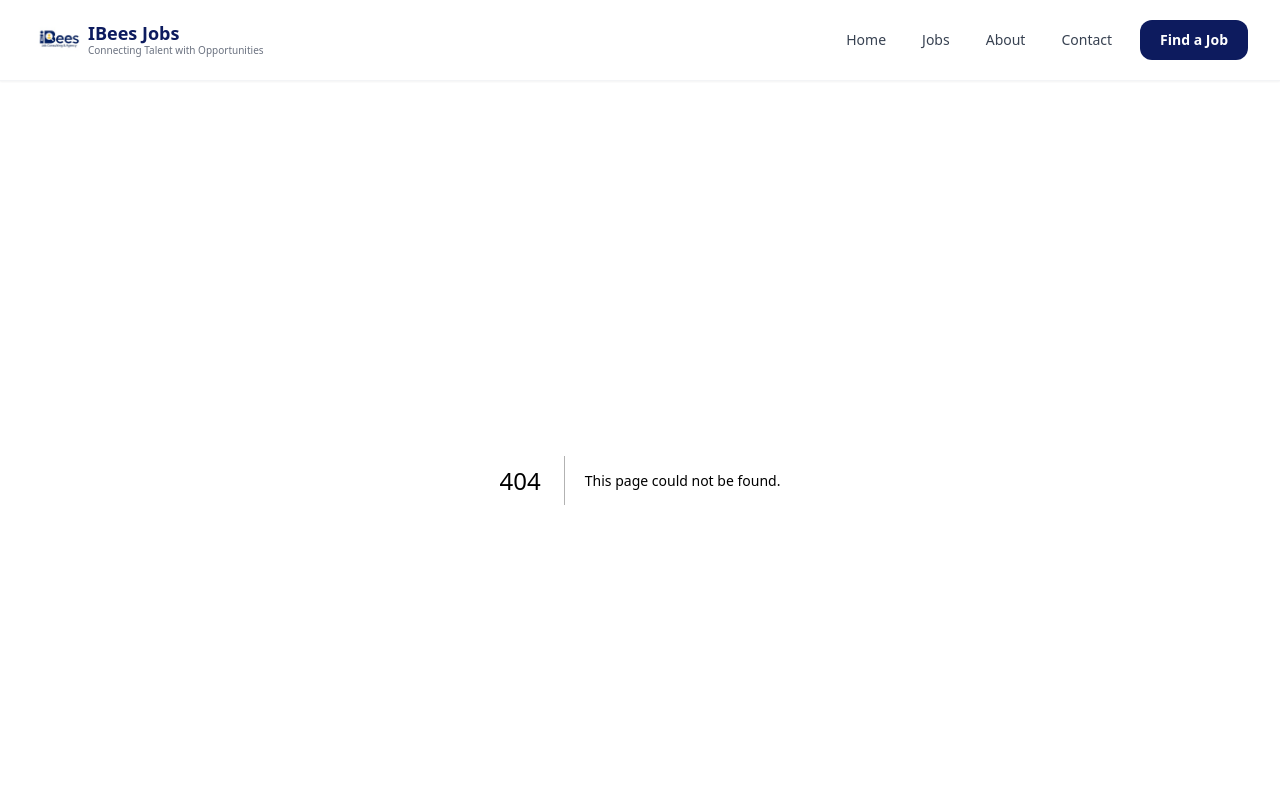
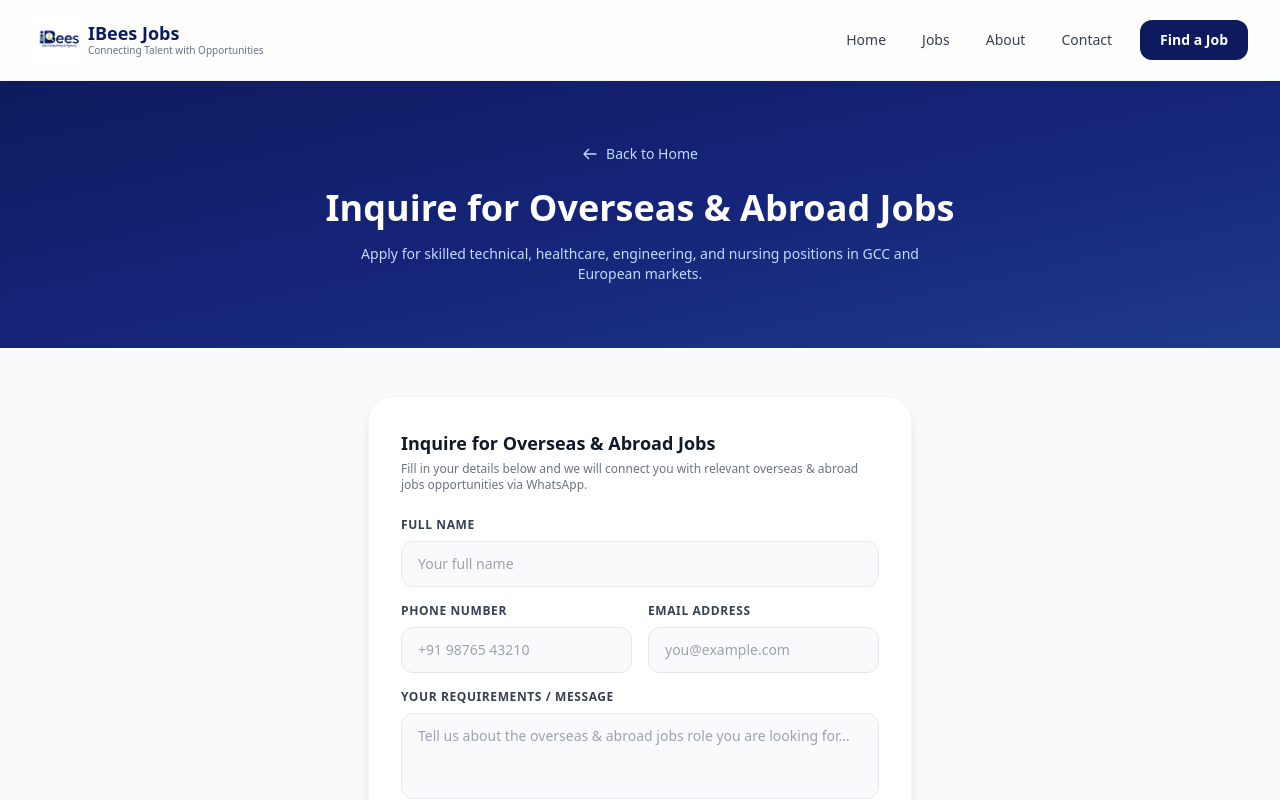
Before and after one commit to yantrixatech-svg/ibeesjobs, a Next.js app: page /inquire/abroad in a window 1280 px wide. Before the commit this address had no page. Shown: the top 800 px of the page. Built offline with nearby package versions, Linux system fonts and the light colour scheme.

Commit message:
Convert domain inquiry forms to separate pages (/inquire/it, /inquire/office, /inquire/abroad)

```diff
--- /dev/null
+++ b/src/app/inquire/[domain]/page.tsx
@@ -0,0 +1,67 @@
+import Link from 'next/link';
+import InquiryForm from '@/components/InquiryForm';
+
+export function generateStaticParams() {
+  return [
+    { domain: 'it' },
+    { domain: 'office' },
+    { domain: 'abroad' },
+  ];
+}
+
+const DOMAIN_INFO: Record<string, { label: string; desc: string }> = {
+  it: {
+    label: 'IT & Tech Jobs',
+    desc: 'Register your profile for development, system administration, and digital technology placements.',
+  },
+  office: {
+    label: 'Office & Non-IT Jobs',
+    desc: 'Submit your details for administration, accounting, corporate sales, and customer relations roles.',
+  },
+  abroad: {
+    label: 'Overseas & Abroad Jobs',
+    desc: 'Apply for skilled technical, healthcare, engineering, and nursing positions in GCC and European markets.',
+  },
+};
+
+export default function DomainInquiryPage({ params }: { params: { domain: string } }) {
+  const info = DOMAIN_INFO[params.domain] || null;
+
+  if (!info) {
+    return (
+      <div className="min-h-screen flex flex-col items-center justify-center bg-gray-50 px-4">
+        <div className="text-5xl mb-4">😕</div>
+        <h2 className="text-2xl font-bold text-gray-900 mb-2">Inquiry Domain Not Found</h2>
+        <p className="text-gray-500 mb-6 text-center max-w-sm">Please select a valid recruitment domain to submit your inquiry.</p>
+        <Link href="/" className="px-6 py-3 bg-[#0D1B5E] text-white rounded-xl hover:bg-[#1a2d7c] transition-all font-semibold active:scale-95 shadow-md">
+          Back to Home
+        </Link>
+      </div>
+    );
+  }
+
+  return (
+    <div className="min-h-screen bg-gray-50">
+      {/* Header Banner */}
+      <section className="bg-gradient-to-br from-[#0D1B5E] via-[#152478] to-[#1e3a8a] text-white py-12 md:py-16">
+        <div className="max-w-3xl mx-auto px-4 sm:px-6 lg:px-8 text-center">
+          <Link href="/" className="inline-flex items-center gap-2 text-sm text-blue-200 hover:text-white transition-colors mb-6 font-medium">
+            <svg className="w-4 h-4" fill="none" stroke="currentColor" viewBox="0 0 24 24"><path strokeLinecap="round" strokeLinejoin="round" strokeWidth={2} d="M10 19l-7-7m0 0l7-7m-7 7h18" /></svg>
+            Back to Home
+          </Link>
+          <h1 className="text-2xl sm:text-3xl md:text-4xl font-extrabold leading-tight mb-4">
+            Inquire for {info.label}
+          </h1>
+          <p className="text-sm text-blue-200 max-w-xl mx-auto">
+            {info.desc}
+          </p>
+        </div>
+      </section>
+
+      {/* Form Container */}
+      <section className="max-w-xl mx-auto px-4 py-12">
+        <InquiryForm domain={params.domain} domainLabel={info.label} />
+      </section>
+    </div>
+  );
+}
--- a/src/app/page.tsx
+++ b/src/app/page.tsx
@@ -2,7 +2,6 @@ import Link from 'next/link';
 import Image from 'next/image';
 import { STATIC_JOBS, COMPANY, getSectorForCategory, BASE_PATH } from '@/lib/constants';
 import LatestJobsGrid from '@/components/LatestJobsGrid';
-import InquiryForm from '@/components/InquiryForm';
 
 const stats = [
   { value: `${STATIC_JOBS.length}`, label: 'Live Jobs Available' },
@@ -147,7 +146,7 @@ export default function Home() {
               <p className="text-xs sm:text-sm text-gray-500 leading-relaxed mb-4">
                 Sourcing developers, project managers, database administrators, and QA specialists for IT firms in Technopark Thiruvananthapuram and Infopark Kochi.
               </p>
-              <a href="#inquiry-it" className="inline-flex items-center gap-1.5 text-xs font-bold text-[#0D1B5E] hover:underline uppercase tracking-wider">Inquire Tech Jobs <svg className="w-3.5 h-3.5" fill="none" stroke="currentColor" viewBox="0 0 24 24"><path strokeLinecap="round" strokeLinejoin="round" strokeWidth={2} d="M19 9l-7 7-7-7" /></svg></a>
+              <Link href="/inquire/it" className="inline-flex items-center gap-1.5 text-xs font-bold text-[#0D1B5E] hover:underline uppercase tracking-wider">Inquire Tech Jobs <svg className="w-3.5 h-3.5" fill="none" stroke="currentColor" viewBox="0 0 24 24"><path strokeLinecap="round" strokeLinejoin="round" strokeWidth={2} d="M9 5l7 7-7 7" /></svg></Link>
             </div>
             <div className="bg-gray-50 rounded-2xl p-8 border border-gray-100 hover:shadow-xl hover:border-blue-100 transition-all duration-300">
               <div className="w-12 h-12 bg-blue-50 text-[#0D1B5E] rounded-xl flex items-center justify-center mb-6">
@@ -157,7 +156,7 @@ export default function Home() {
               <p className="text-xs sm:text-sm text-gray-500 leading-relaxed mb-4">
                 Placing administrative officers, executive assistants, corporate accountants, sales representatives, and customer managers in commercial sectors.
               </p>
-              <a href="#inquiry-office" className="inline-flex items-center gap-1.5 text-xs font-bold text-[#0D1B5E] hover:underline uppercase tracking-wider">Inquire Office Jobs <svg className="w-3.5 h-3.5" fill="none" stroke="currentColor" viewBox="0 0 24 24"><path strokeLinecap="round" strokeLinejoin="round" strokeWidth={2} d="M19 9l-7 7-7-7" /></svg></a>
+              <Link href="/inquire/office" className="inline-flex items-center gap-1.5 text-xs font-bold text-[#0D1B5E] hover:underline uppercase tracking-wider">Inquire Office Jobs <svg className="w-3.5 h-3.5" fill="none" stroke="currentColor" viewBox="0 0 24 24"><path strokeLinecap="round" strokeLinejoin="round" strokeWidth={2} d="M9 5l7 7-7 7" /></svg></Link>
             </div>
             <div className="bg-gray-50 rounded-2xl p-8 border border-gray-100 hover:shadow-xl hover:border-blue-100 transition-all duration-300">
               <div className="w-12 h-12 bg-blue-50 text-[#0D1B5E] rounded-xl flex items-center justify-center mb-6">
@@ -167,15 +166,8 @@ export default function Home() {
               <p className="text-xs sm:text-sm text-gray-500 leading-relaxed mb-4">
                 Assisting skilled workers, technicians, healthcare nurses, and structural engineers secure placements in GCC and European markets.
               </p>
-              <a href="#inquiry-abroad" className="inline-flex items-center gap-1.5 text-xs font-bold text-[#0D1B5E] hover:underline uppercase tracking-wider">Inquire For Abroad <svg className="w-3.5 h-3.5" fill="none" stroke="currentColor" viewBox="0 0 24 24"><path strokeLinecap="round" strokeLinejoin="round" strokeWidth={2} d="M19 9l-7 7-7-7" /></svg></a>
+              <Link href="/inquire/abroad" className="inline-flex items-center gap-1.5 text-xs font-bold text-[#0D1B5E] hover:underline uppercase tracking-wider">Inquire For Abroad <svg className="w-3.5 h-3.5" fill="none" stroke="currentColor" viewBox="0 0 24 24"><path strokeLinecap="round" strokeLinejoin="round" strokeWidth={2} d="M9 5l7 7-7 7" /></svg></Link>
             </div>
-          </div>
-
-          {/* Inquiry Forms */}
-          <div className="mt-16 grid md:grid-cols-3 gap-8">
-            <InquiryForm domain="it" domainLabel="IT & Tech Jobs" />
-            <InquiryForm domain="office" domainLabel="Office & Non-IT Jobs" />
-            <InquiryForm domain="abroad" domainLabel="Overseas & Abroad Jobs" />
           </div>
         </div>
       </section>
--- a/src/app/sitemap.ts
+++ b/src/app/sitemap.ts
@@ -6,7 +6,15 @@ export default function sitemap(): MetadataRoute.Sitemap {
   const baseUrl = 'https://ibeesjobs.in';
 
   // Core static pages
-  const routes = ['', '/about', '/contact', '/jobs'].map((route) => ({
+  const routes = [
+    '',
+    '/about',
+    '/contact',
+    '/jobs',
+    '/inquire/it',
+    '/inquire/office',
+    '/inquire/abroad'
+  ].map((route) => ({
     url: `${baseUrl}${route}`,
     lastModified: new Date(),
     changeFrequency: 'daily' as const,
```
